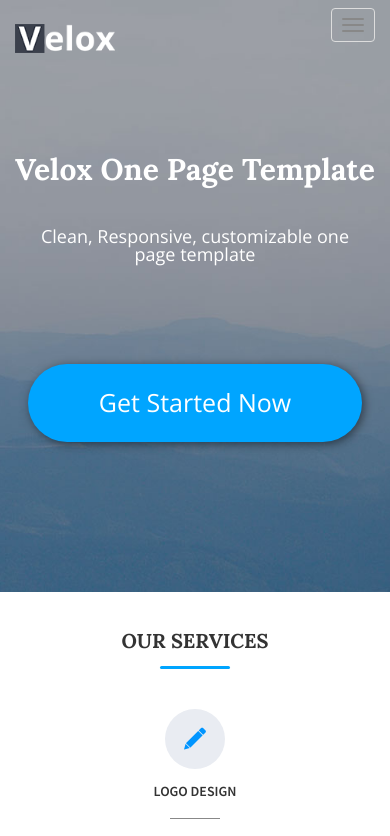
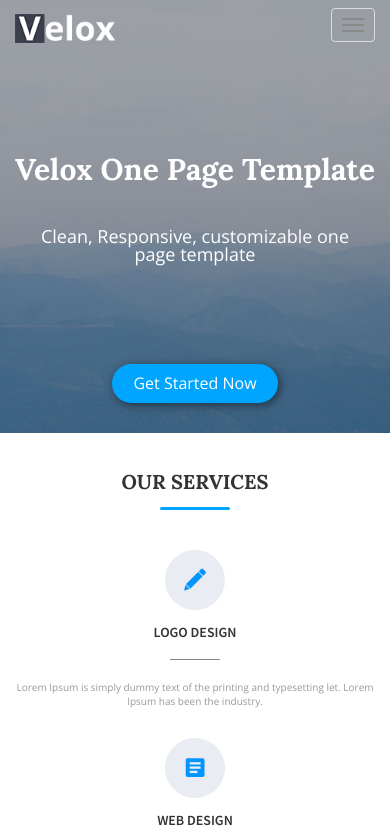
Before and after one commit to BeerDRinker/Bootstrap-3-Landing-Page-002, a plain HTML site: page index.html in a window 390 px wide. Shown: the top 836 px of the page. Drawn offline with nearby package versions, Linux system fonts and the light colour scheme; files whose address does not match are found by name.

Commit message:
finally all done

```diff
--- a/css/main.css
+++ b/css/main.css
@@ -226,7 +226,7 @@ header p {
     padding: 0 20px 12vh;
 }
 
-#home .btn {
+header .btn {
     font-family: 'Open Sans', sans-serif;
     font-weight: 400;
     font-size: 25px;
@@ -239,19 +239,19 @@ header p {
     outline: 0;
 }
 
-#home .btn:hover {
+header .btn:hover {
     color: #fff;
     background: #1a79ad;
     outline: 0;
 }
 
-#home .btn:after {
+header .btn:after {
     color: #fff;
     background: #1a79ad;
     outline: 0;
 }
 
-#home .btn:active {
+header .btn:active {
     color: #fff;
     background: #1a79ad;
     outline: 0;
@@ -730,7 +730,8 @@ footer i {
     }
     .navbar-brand img {
         width: 100px;
-        padding-top: 0px;
+        padding: 0;
+        margin-top: -10px
     }
     header h1 {
         padding-top: 10vh;
```
